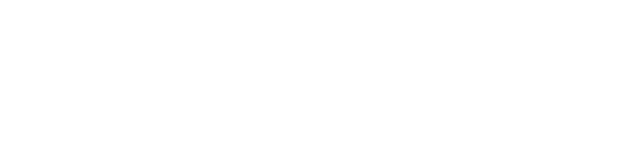
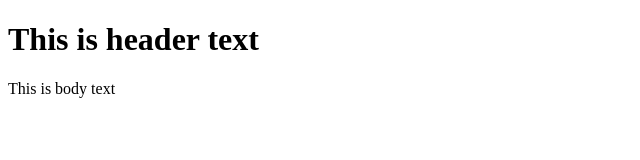
Before and after one commit to meganleeharrington/databricks, a plain HTML site: page index.html in a window 1280 px wide. Shown: the whole page, without its empty margins (0-640 px from the left). Drawn offline with Linux system fonts and the light colour scheme.

Commit message:
Update index.html

```diff
--- a/index.html
+++ b/index.html
@@ -6,6 +6,7 @@
     <title>Document</title>
 </head>
 <body>
-
+    <h1>This is header text</h1>
+    <p>This is body text</p>
 </body>
 </html>
```
